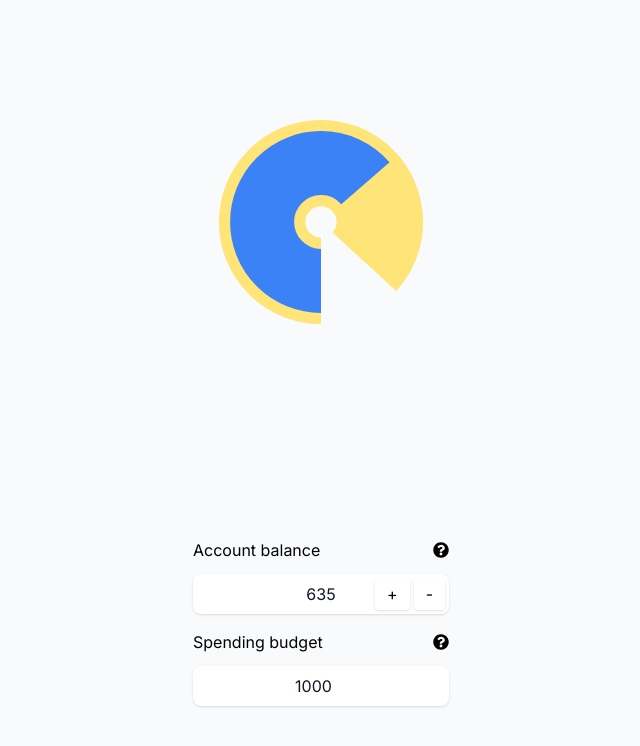
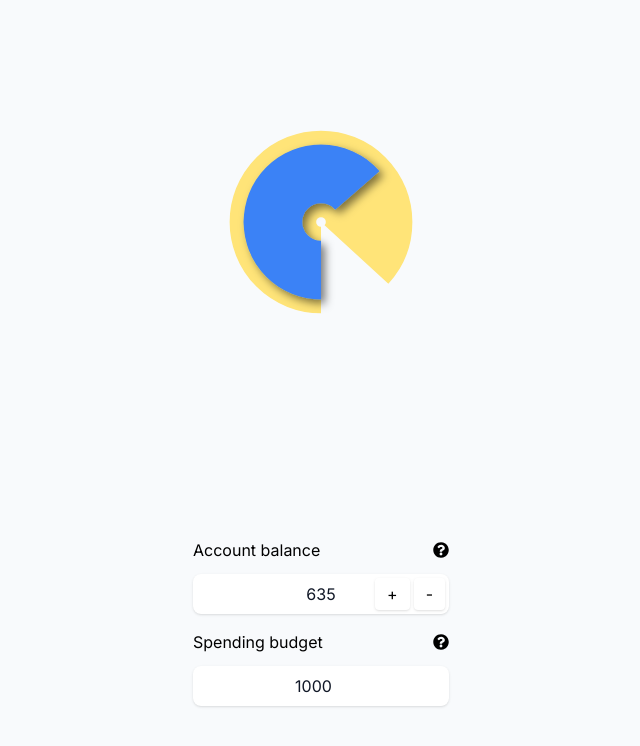
Before and after one commit to WendtOle/daily-spending-limit, a Next.js app: page / in a window 1280 px wide. Shown: the top 746 px of the page, without its empty margins (319-959 px from the left). Built offline with nearby package versions, Linux system fonts and the light colour scheme.

Commit message:
Highlight selected budget

```diff
--- a/app/components/ArcChart.tsx
+++ b/app/components/ArcChart.tsx
@@ -1,4 +1,4 @@
-import React from 'react'
+import React from 'react';
 
 interface Value {
 	id: string,
@@ -10,6 +10,7 @@ interface ArcChartProps {
 	reference: number;
 	onReferenceClick?: () => void,
 	onValueClick?: (id: string) => void,
+	highlighted?: string,
 }
 
 const backgroundColor = "#ffe478";
@@ -26,16 +27,17 @@ const colorPalette = [
 	"#6B7280",
 ];
 
-const ARC_DISTANCE = 1.08;
+const ARC_DISTANCE = 1.18;
 
 export const ArcChart = ({
 	values,
 	reference,
 	onReferenceClick,
-	onValueClick
+	onValueClick,
+	highlighted
 }: ArcChartProps) => {
-	const strokeWidth = 60 * 0.5 / values.length
-	const outerRadius = 60 - (ARC_DISTANCE * strokeWidth)
+	const strokeWidth = 55 * 0.5 / values.length
+	const outerRadius = 55 - (ARC_DISTANCE * strokeWidth)
 	const props = values.reduce((acc, curr) => {
 		const radius = outerRadius - strokeWidth * ARC_DISTANCE * acc.length;
 		if (radius <= 0) {
@@ -43,11 +45,13 @@ export const ArcChart = ({
 		}
 		const circumference = 2 * Math.PI * radius;
 		const offset = (1 - curr.value) * circumference;
+		const color = colorPalette[acc.length]
+		const opacity = highlighted === curr.id ? 1 : 0.4;
 		return [
 			...acc,
-			{ radius, circumference, offset, color: colorPalette[acc.length], id: curr.id },
+			{ radius, circumference, offset, color, id: curr.id, opacity },
 		];
-	}, [] as Array<{ color: string; radius: number; circumference: number; offset: number, id: string }>);
+	}, [] as Array<{ color: string; radius: number; circumference: number; offset: number, id: string, opacity: number }>);
 
 	const backgroundWidth =
 		strokeWidth * values.length * ARC_DISTANCE * 1.25;
@@ -63,6 +67,11 @@ export const ArcChart = ({
 
 	return (
 		<svg viewBox="0 0 120 120">
+			<defs>
+				<filter id="stroke-shadow" x="-50%" y="-50%" width="200%" height="200%">
+					<feDropShadow dx="2" dy="-2" stdDeviation="2" flood-color="black" flood-opacity="0.5" />
+				</filter>
+			</defs>
 			<circle
 				key={backgroundProps.circumference}
 				cx="60"
@@ -78,7 +87,7 @@ export const ArcChart = ({
 				transform="rotate(-270 60 60)"
 				onClick={onReferenceClick}
 			/>
-			{props.map(({ circumference, offset, radius, color, id }) => (
+			{props.map(({ circumference, offset, radius, color, id, opacity }) => (
 				<circle
 					key={id}
 					cx="60"
@@ -87,12 +96,13 @@ export const ArcChart = ({
 					stroke={color}
 					strokeWidth={strokeWidth}
 					fill="none"
-					fillOpacity="1"
+					strokeOpacity={opacity}
 					strokeDasharray={circumference}
 					strokeDashoffset={offset}
 					strokeLinecap="butt"
 					transform="rotate(-270 60 60)"
 					onClick={() => onValueClick?.(id)}
+					filter={highlighted === id ? 'url(#stroke-shadow)' : ''}
 				/>
 			))}
 		</svg>
--- a/app/page.tsx
+++ b/app/page.tsx
@@ -15,6 +15,7 @@ export default function Home() {
   const budgets = useBudgetsStore(state => state.budgets)
   const setBudgetById = useBudgetsStore(state => state.setBudget)
   const selectBudget = useBudgetsStore(state => state.selectBudget)
+  const selectedBudgetId = useBudgetsStore(state => state.currBudgetId)
 
   const values = Object.entries(budgets).map(([id, { currentBudget, startBudget }]) => {
     if (currentBudget === undefined || startBudget === undefined) {
@@ -26,9 +27,9 @@ export default function Home() {
     return ({ id, value: currentBudget / startBudget })
   })
   return (
-    <main className="flex flex-col justify-around items-center h-screen">
+    <main className="flex flex-col justify-around items-center h-dvh">
       <div className="w-64">
-        <ArcChart values={values} reference={left / length} onReferenceClick={() => console.log("reference clicked")} onValueClick={selectBudget} />
+        <ArcChart values={values} reference={left / length} onReferenceClick={() => console.log("reference clicked")} onValueClick={selectBudget} highlighted={selectedBudgetId} />
       </div>
       <div className="flex flex-col gap-4 w-64">
         <AccountBalance />
```
